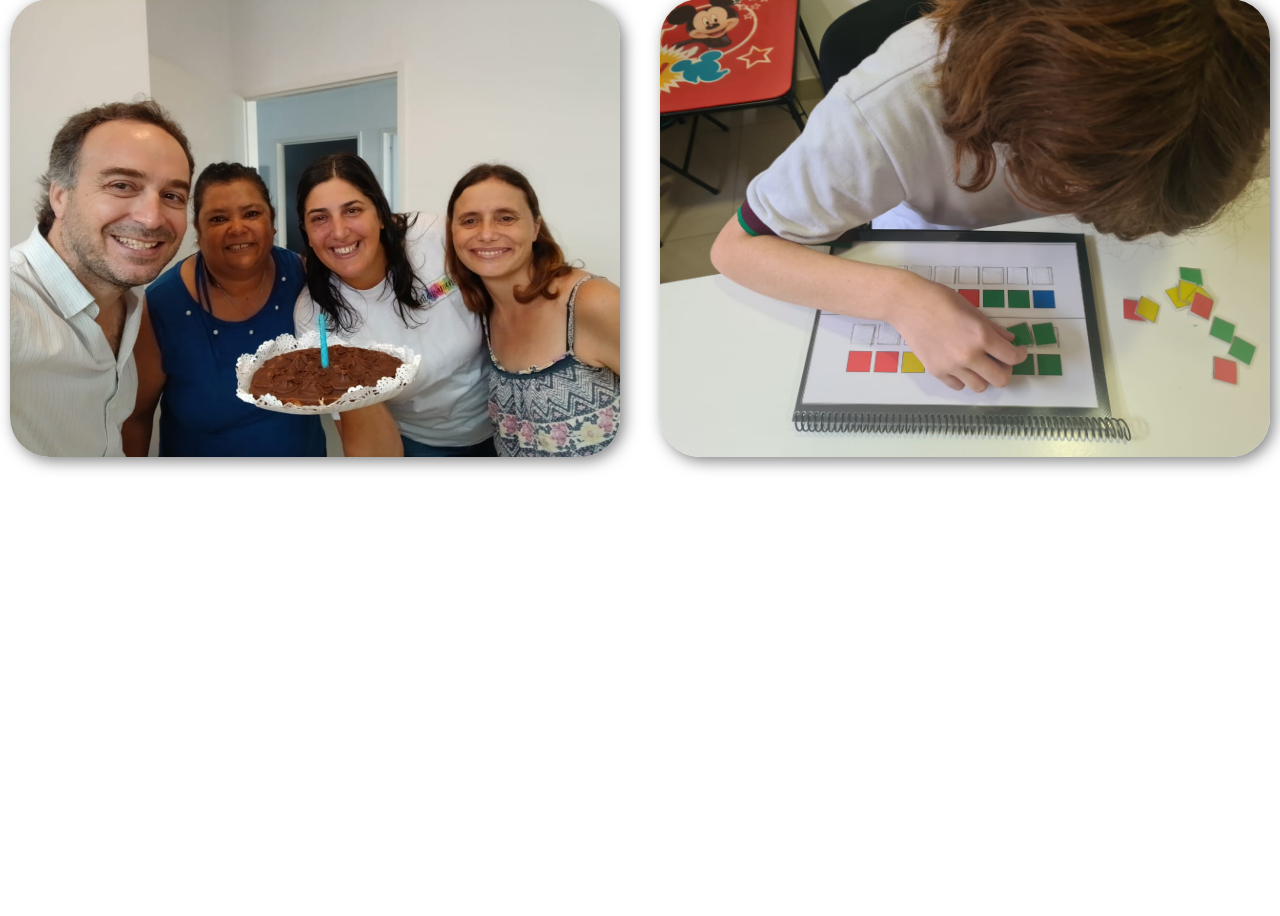
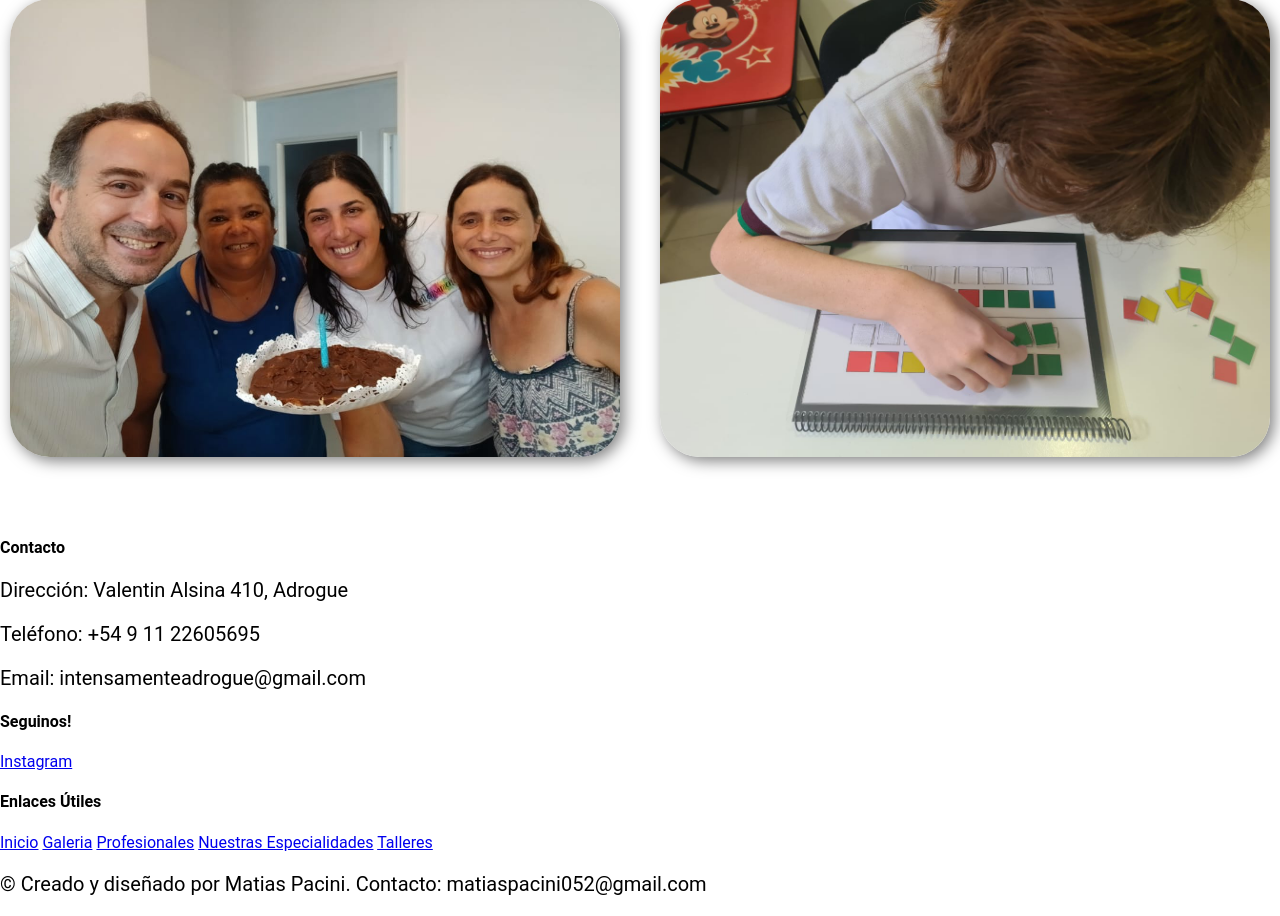
Before and after one commit to pacinimati/IntensamenteAdrogue, a Flask app: page /galeria in a window 1280 px wide. Shown: the part 1850-2766 px from the top of the page. Before the commit the page ends 2321 px from the top, so only its background shows below. Run offline with Flask 3, Linux system fonts and the light colour scheme.

Commit message:
Update layout.html

```diff
--- a/app/templates/layout.html
+++ b/app/templates/layout.html
@@ -28,4 +28,30 @@
     {% endblock %}
 </body>
 
+<footer>
+    <div class="footer-container">
+        <div class="footer-section">
+            <h4>Contacto</h4>
+            <p>Dirección: Valentin Alsina 410, Adrogue</p>
+            <p>Teléfono: +54 9 11 22605695</p>
+            <p>Email: intensamenteadrogue@gmail.com </p>
+        </div>
+        <div class="footer-section">
+            <h4>Seguinos!</h4>
+            <a href="https://www.instagram.com/intensamenteadrogue" target="_blank">Instagram</a>
+        </div>
+        <div class="footer-section">
+            <h4>Enlaces Útiles</h4>
+            <a href="{{ url_for('home') }}">Inicio</a>
+            <a href="{{ url_for('galeria') }}">Galeria</a>
+            <a href="{{ url_for('profesionales') }}">Profesionales</a>
+            <a href="{{ url_for('especialidades') }}">Nuestras Especialidades</a>
+            <a href="{{ url_for('talleres') }}">Talleres</a>
+        </div>
+    </div>
+    <div class="footer-bottom">
+        <p>&copy; Creado y diseñado por Matias Pacini. Contacto: matiaspacini052@gmail.com</p>
+    </div>
+</footer>
+
 </html>
```
